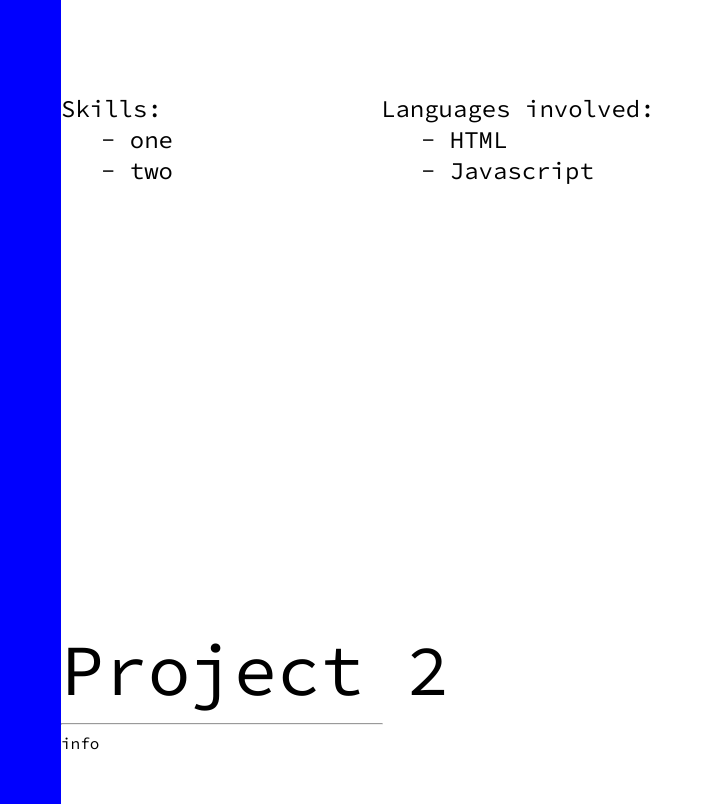
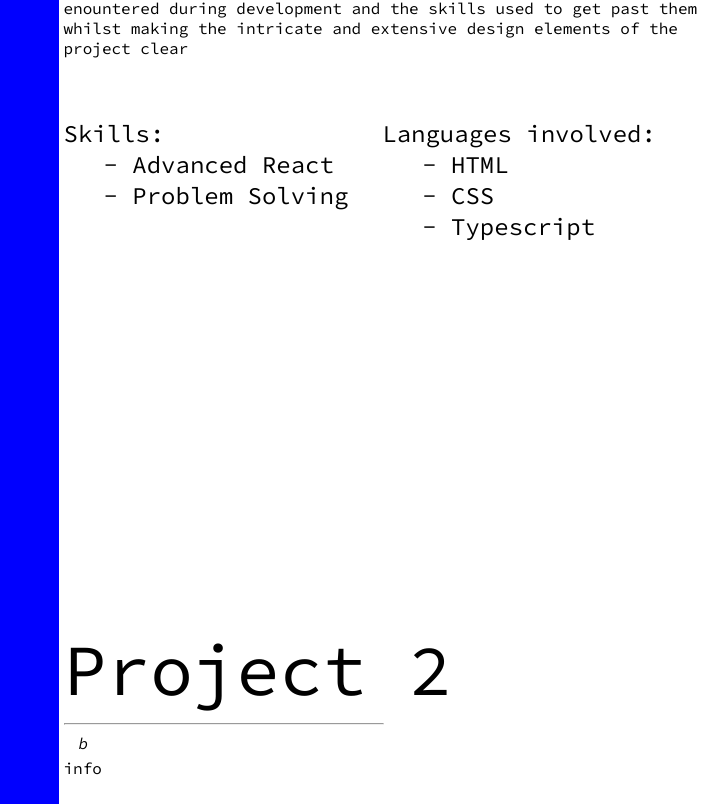
Before and after one commit to SomeGuy365/Portfolio, a React (Vite) app in the folder Portfolio/: page / in a window 1280 px wide. Shown: the part 1216-2020 px from the top of the page, without its empty margins (579-1280 px from the left). Built offline with nearby package versions, Linux system fonts and the light colour scheme.

Commit message:
changes to project styling/layout

```diff
--- a/Portfolio/src/App.css
+++ b/Portfolio/src/App.css
@@ -246,6 +246,13 @@ nav > div {
   background-color: white;
   flex: 1;
   color: black;
+  padding-left: 5px;
+}
+
+.project-qdesc {
+  padding-left: 15px;
+  font-style: italic;
+  padding-bottom: 5px;
 }
 
 .project-title {
--- a/Portfolio/src/App.tsx
+++ b/Portfolio/src/App.tsx
@@ -37,18 +37,21 @@ function App() {
       <div>
         <Projectcomponent
           title="Project 1"
-          info="info"
-          skills={["one", "two"]}
-          languages={["HTML", "Javascript"]}
+          desc="A quick description of the project"
+          info="Detailed information around the techniques and languages used in the project and the things used within it.Talk about the problems enountered during development and the skills used to get past them whilst making the intricate and extensive design elements of the project clear"
+          skills={["Advanced React", "Problem Solving"]}
+          languages={["HTML","CSS", "Typescript"]}
         />
         <Projectcomponent
           title="Project 2"
+          desc="b"
           info="info"
           skills={["one", "two"]}
           languages={["one", "two"]}
         />
         <Projectcomponent
           title="Project 3"
+          desc="c"
           info="info"
           skills={["one", "two"]}
           languages={["one", "two"]}
--- a/Portfolio/src/Components/project.tsx
+++ b/Portfolio/src/Components/project.tsx
@@ -1,8 +1,9 @@
-interface Props{
+interface Props {
   title: string;
   info: string;
   skills: string[];
   languages: string[];
+  desc: string;
 }
 
 const Projectcomponent: React.FC<Props> = ({
@@ -10,6 +11,7 @@ const Projectcomponent: React.FC<Props> = ({
   info,
   skills,
   languages,
+  desc
 }) => {
   return (
     <div className="project">
@@ -17,6 +19,9 @@ const Projectcomponent: React.FC<Props> = ({
       <div className="project-desc">
         <div className="project-title">{title}</div>
         <hr style={{ width: "50%", marginLeft: 0 }} />
+        <div className="project-qdesc">
+          {desc}
+        </div>
         <div className="project-info">{info}</div>
         <div className="project-list-cont">
           <div className="project-skills">
```
